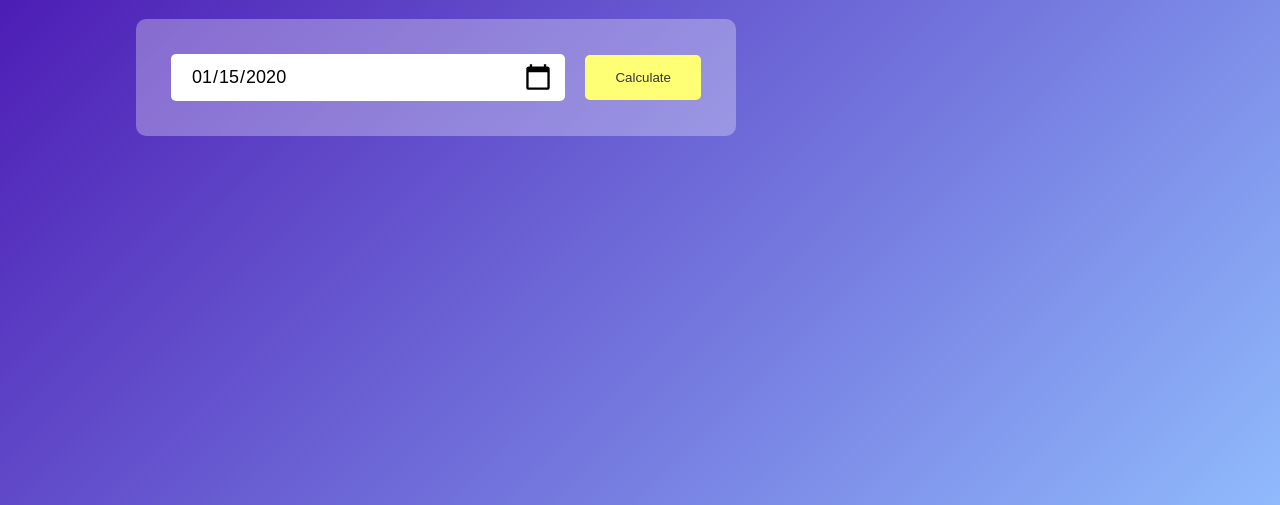
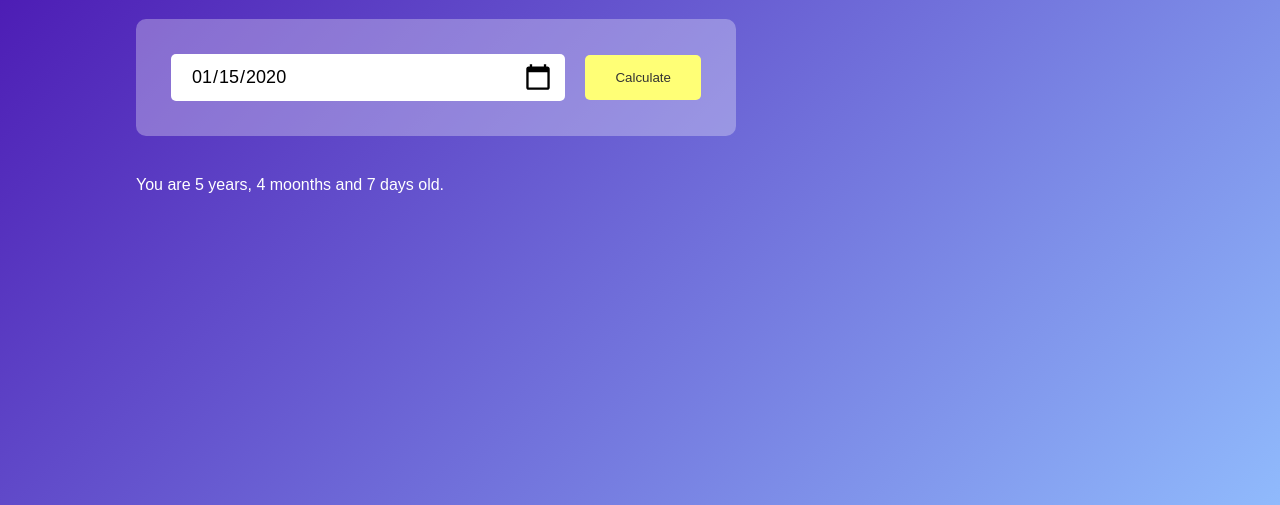
Before and after one commit to amiksha125/age-calculator, a plain HTML site: page index.html in a window 1280 px wide. Both pictures are taken after typing "2020-01-15" into the empty fields and a click on the button "Calculate". Shown: the part 295-800 px from the top of the page. Drawn offline with Linux system fonts and the light colour scheme.

Commit message:
display calculated age result on screen

```diff
--- a/index.html
+++ b/index.html
@@ -19,6 +19,8 @@
                 <input type="date" id = "date">
                 <button onclick="calculateAge()">Calculate</button>
             </div>
+
+            <p id="result"></p>
         </div>
      </div>
 
--- a/script.js
+++ b/script.js
@@ -9,6 +9,8 @@ userInput.max = new Date().toISOString().split("T")[0]; //Date() returns todaysd
 //function for calculating age
 
 //add onclick = "calculateAge()" attribute to button tag so that when u click the button it will trigger this func.
+
+let result = document.getElementById("result");
 
 function calculateAge(){
 
@@ -59,6 +61,8 @@ function calculateAge(){
 
     console.log(date3, month3, year3);
 
+    result.innerHTML = `You are ${year3} years, ${month3} moonths and ${date3} days old.`
+
 }
 
 function getDaysInMonth(year, month){
```
